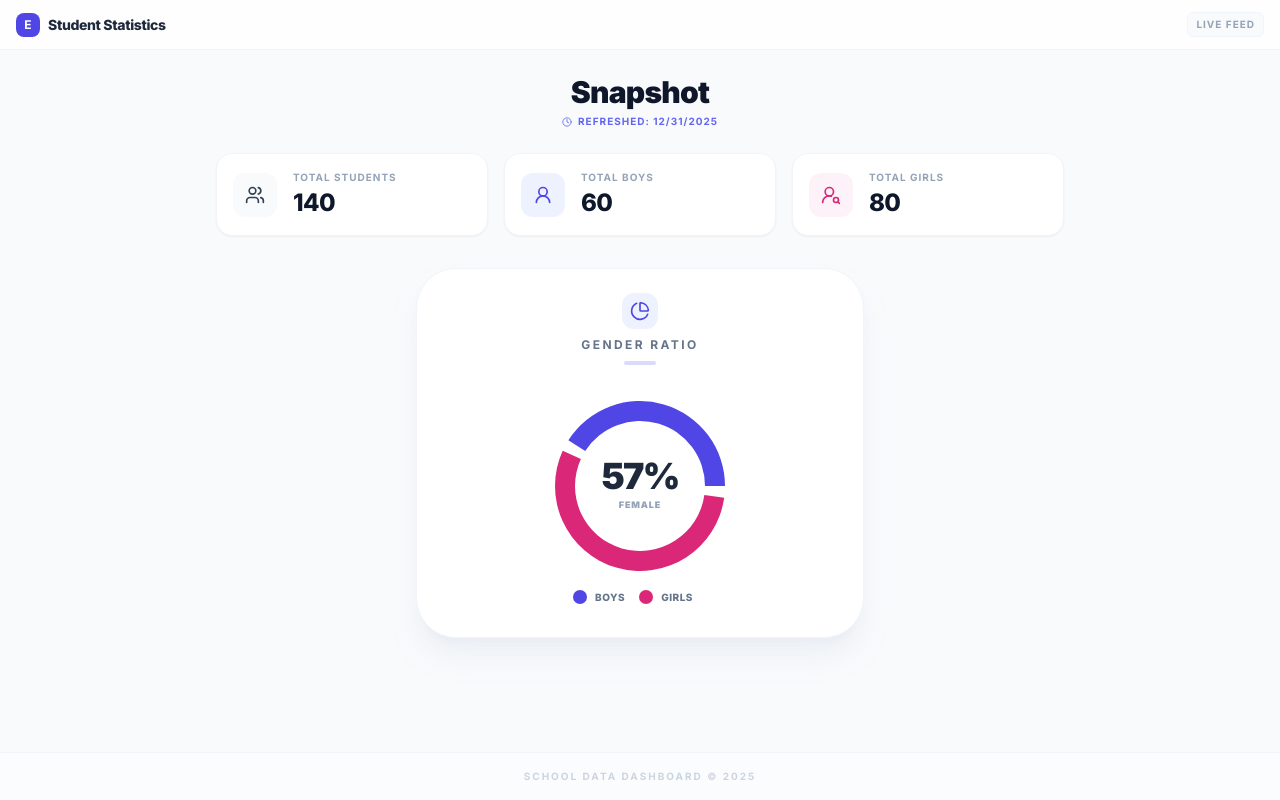
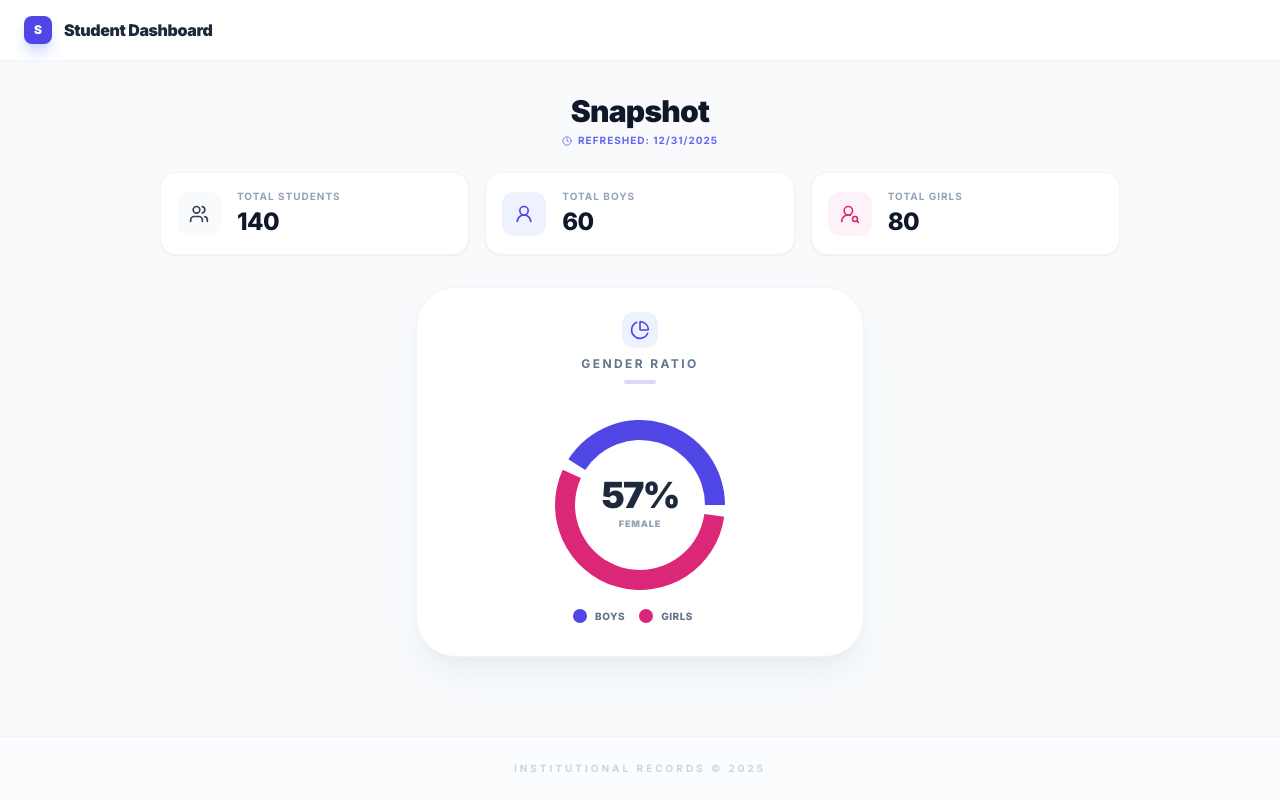
Before and after one commit to samm22174-beep/edu-stats-dashboard, a React (Vite) app: page / in a window 1280 px wide. Built offline with nearby package versions, Linux system fonts and the light colour scheme.

Commit message:
Update App.tsx

```diff
--- a/App.tsx
+++ b/App.tsx
@@ -3,7 +3,8 @@ import { StudentStats } from './types';
 import PublicDashboard from './PublicDashboard';
 import AdminPanel from './AdminPanel';
 
-const STORAGE_KEY = 'edu_stats_data_v2';
+// New storage key to force refresh and avoid cache issues
+const STORAGE_KEY = 'school_stats_v3';
 
 const DEFAULT_STATS: StudentStats = {
   total: 140,
@@ -31,7 +32,7 @@ const App: React.FC = () => {
     const params = new URLSearchParams(window.location.search);
     setIsAdmin(params.get('admin') === 'true');
 
-    // Listen for storage changes from other tabs (admin updates)
+    // sync stats across tabs
     const handleStorage = (e: StorageEvent) => {
       if (e.key === STORAGE_KEY && e.newValue) {
         setStats(JSON.parse(e.newValue));
@@ -48,21 +49,23 @@ const App: React.FC = () => {
 
   return (
     <div className="min-h-screen bg-slate-50 flex flex-col items-center">
-      {!isAdmin && (
-        <header className="w-full bg-white/80 backdrop-blur-md border-b border-slate-100 py-3 px-4 flex justify-between items-center sticky top-0 z-50">
-          <div className="flex items-center space-x-2">
-            <div className="w-6 h-6 bg-indigo-600 rounded-lg flex items-center justify-center">
-              <span className="text-white font-bold text-xs">E</span>
-            </div>
-            <span className="text-sm font-extrabold text-slate-800 tracking-tight">Student Statistics</span>
+      <header className="w-full bg-white border-b border-slate-100 py-4 px-6 flex justify-between items-center sticky top-0 z-50">
+        <div className="flex items-center space-x-3">
+          <div className="w-7 h-7 bg-indigo-600 rounded-lg flex items-center justify-center shadow-lg shadow-indigo-200">
+            <span className="text-white font-black text-xs">S</span>
           </div>
-          <div className="text-[10px] font-bold text-slate-400 uppercase tracking-widest bg-slate-50 px-2 py-1 rounded-md border border-slate-100">
-            Live Feed
+          <span className="text-base font-black text-slate-800 tracking-tight">Student Dashboard</span>
+        </div>
+
+        {isAdmin && (
+          <div className="flex items-center space-x-2 px-3 py-1 bg-amber-50 text-amber-600 rounded-full border border-amber-100 shadow-sm">
+            <span className="w-2 h-2 bg-amber-500 rounded-full animate-pulse"></span>
+            <span className="text-[10px] font-black uppercase tracking-widest">Editor Mode</span>
           </div>
-        </header>
-      )}
+        )}
+      </header>
 
-      <main className={`w-full max-w-4xl ${isAdmin ? 'p-4' : 'p-3 md:p-6'} flex-grow`}>
+      <main className="w-full max-w-5xl p-4 md:p-8 flex-grow">
         {isAdmin ? (
           <AdminPanel stats={stats} onSave={handleUpdateStats} />
         ) : (
@@ -71,9 +74,9 @@ const App: React.FC = () => {
       </main>
 
       {!isAdmin && (
-        <footer className="w-full py-4 text-center border-t border-slate-100 bg-white/50">
-          <p className="text-[10px] font-bold text-slate-300 uppercase tracking-[0.2em]">
-            School Data Dashboard &copy; {new Date().getFullYear()}
+        <footer className="w-full py-6 text-center border-t border-slate-100 bg-white/50">
+          <p className="text-[10px] font-bold text-slate-300 uppercase tracking-[0.3em]">
+            Institutional Records &copy; {new Date().getFullYear()}
           </p>
         </footer>
       )}
```
